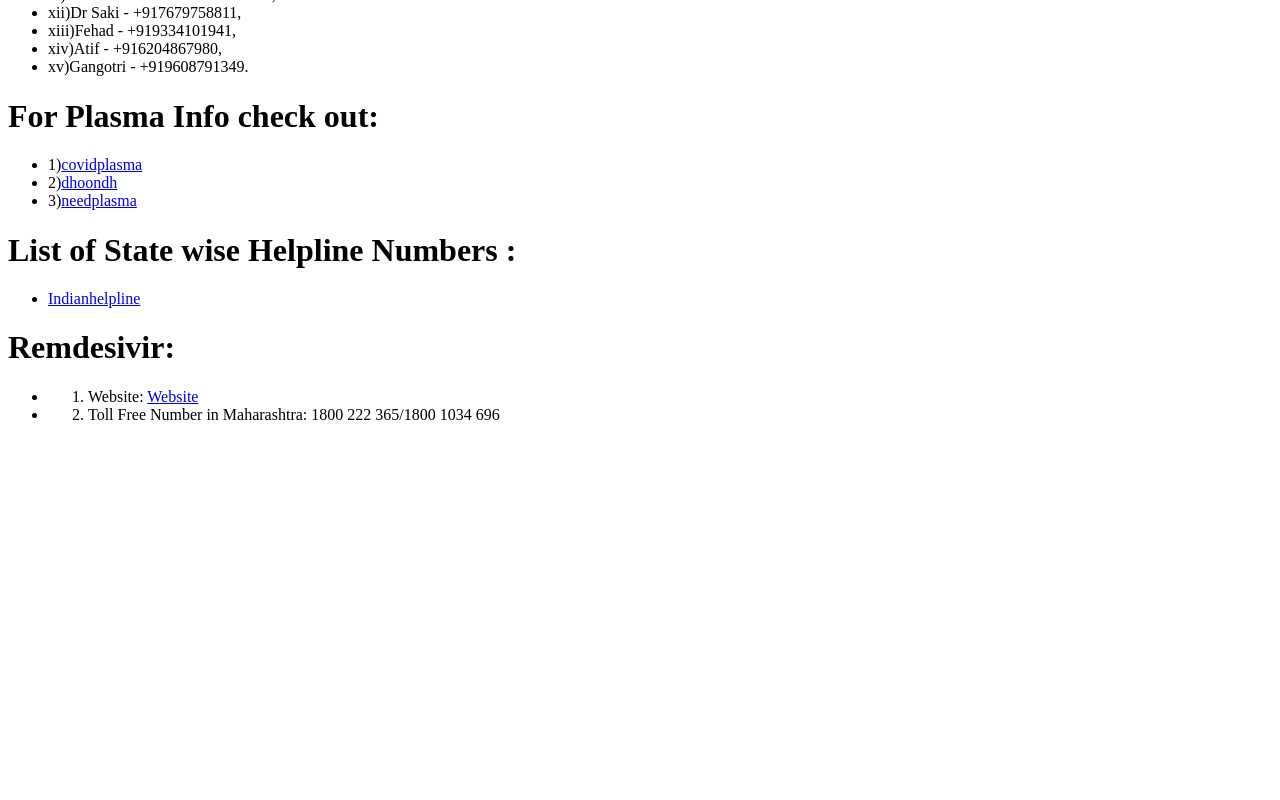
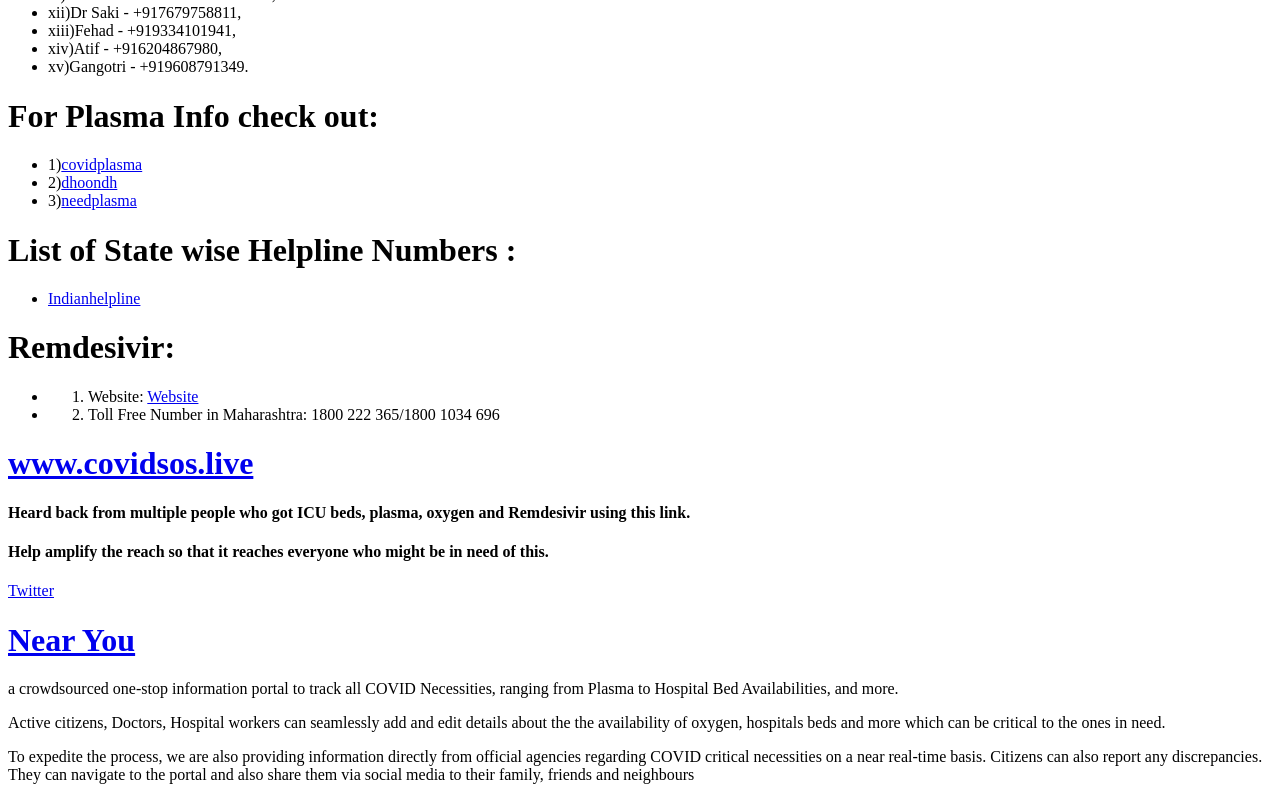
Before and after one commit to ampsteric/India-Against-Covid, a React (Create React App) app: page / in a window 1280 px wide. Shown: the part 1015-1815 px from the top of the page. Before the commit the page ends 1455 px from the top, so only its background shows below. Built offline with nearby package versions, Linux system fonts and the light colour scheme.

Commit message:
add other resources

```diff
--- a/src/App.js
+++ b/src/App.js
@@ -9,6 +9,8 @@
 import Res7 from "./Resources/Res7/Index";
 import Res8 from "./Resources/Res8/Index";
 import Res9 from "./Resources/Res9/Index";
+import Res10 from "./Resources/Res10/Index";
+import Res11 from "./Resources/Res11/Index";
 import ReactMarkdown from "react-markdown";
 
 class App extends Component {
@@ -38,6 +40,8 @@
         <Res7 />
         <Res8 />
         <Res9 />
+        <Res10 />
+        <Res11 />
       </div>
     );
   }
--- /dev/null
+++ b/src/Resources/Res10/Index.js
@@ -0,0 +1,28 @@
+import React, { Component } from "react";
+import Appmark from "./res.md";
+import ReactMarkdown from "react-markdown";
+
+class App extends Component {
+  constructor() {
+    super();
+    this.state = { mark: "" };
+  }
+
+  componentWillMount() {
+    // Get the contents from the Markdown file and put them in the React state, so we can reference it in render() below.
+    fetch(Appmark)
+      .then((res) => res.text())
+      .then((text) => this.setState({ mark: text }));
+  }
+
+  render() {
+    const { mark } = this.state;
+    return (
+      <div>
+        <ReactMarkdown children={mark} />
+      </div>
+    );
+  }
+}
+
+export default App;
--- /dev/null
+++ b/src/Resources/Res10/res.md
@@ -0,0 +1,7 @@
+# [www.covidsos.live](https://www.covidsos.live)
+
+#### Heard back from multiple people who got ICU beds, plasma, oxygen and Remdesivir using this link.
+
+####  Help amplify the reach so that it reaches everyone who might be in need of this.
+
+[Twitter](https://twitter.com/sri_mash/status/1385924600677081089?s=19)
--- /dev/null
+++ b/src/Resources/Res11/Index.js
@@ -0,0 +1,28 @@
+import React, { Component } from "react";
+import Appmark from "./res.md";
+import ReactMarkdown from "react-markdown";
+
+class App extends Component {
+  constructor() {
+    super();
+    this.state = { mark: "" };
+  }
+
+  componentWillMount() {
+    // Get the contents from the Markdown file and put them in the React state, so we can reference it in render() below.
+    fetch(Appmark)
+      .then((res) => res.text())
+      .then((text) => this.setState({ mark: text }));
+  }
+
+  render() {
+    const { mark } = this.state;
+    return (
+      <div>
+        <ReactMarkdown children={mark} />
+      </div>
+    );
+  }
+}
+
+export default App;
--- /dev/null
+++ b/src/Resources/Res11/res.md
@@ -0,0 +1,7 @@
+#  [Near You](https://covid.parakrama.in)
+
+ a crowdsourced one-stop information portal to track all COVID Necessities, ranging from Plasma to Hospital Bed Availabilities, and more.
+
+Active citizens, Doctors, Hospital workers can seamlessly add and edit details about the the availability of oxygen, hospitals beds and more which can be critical to the ones in need.
+
+To expedite the process, we are also providing information directly from official agencies regarding COVID critical necessities on a near real-time basis. Citizens can also report any discrepancies. They can navigate to the portal and also share them via social media to their family, friends and neighbours
```
